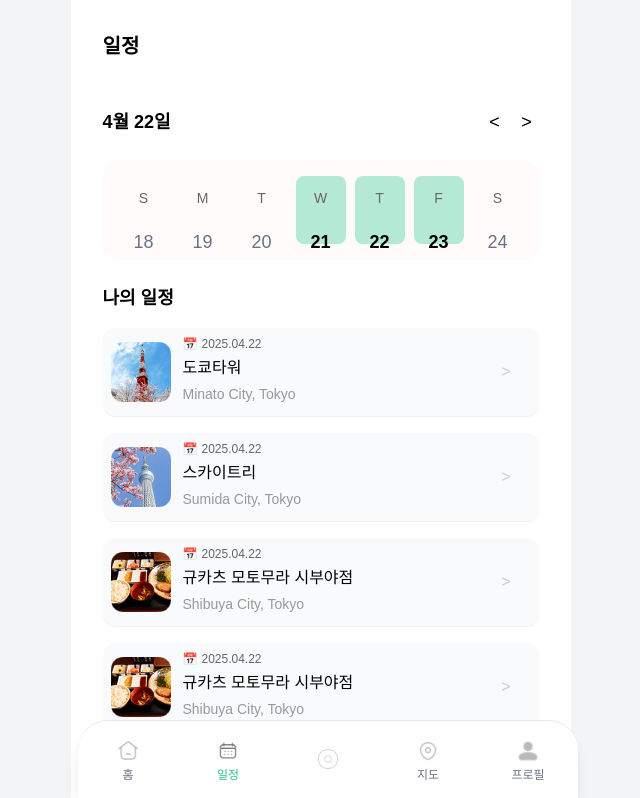
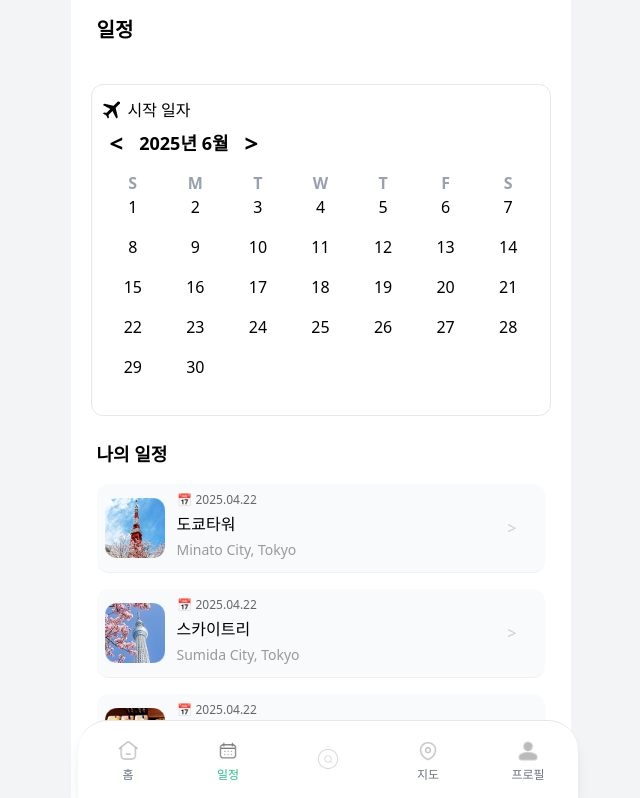
Before and after one commit to CSID-DGU/2025-1-CSC4004-1-9-YumYumGuide, a Next.js app in the folder frontend/: page /schedule in a window 1280 px wide. Shown: the top 798 px of the page, without its empty margins (312-952 px from the left). Built offline with nearby package versions, Linux system fonts and the light colour scheme.

Commit message:
feat: 달력

```diff
--- a/frontend/src/app/schedule/page.tsx
+++ b/frontend/src/app/schedule/page.tsx
@@ -1,4 +1,5 @@
-import React from 'react';
+"use client";
+import React, { useState } from 'react';
 import Image from 'next/image';
 import Link from 'next/link';
 import Navbar from '../componets/nav';
@@ -7,7 +8,37 @@ import './schedule.css';
 const Schedule = () => {
   // 요일 데이터
   const weekDays = ['S', 'M', 'T', 'W', 'T', 'F', 'S'];
-  const dates = [18, 19, 20, 21, 22, 23, 24];
+
+  // 오늘 날짜 기준 초기 연/월
+  const today = new Date();
+  const [currentYear, setCurrentYear] = useState(today.getFullYear());
+  const [currentMonth, setCurrentMonth] = useState(today.getMonth()); // 0-indexed
+
+  // 범위 선택 상태
+  const [range, setRange] = useState<{start: number|null, end: number|null}>({start: null, end: null});
+
+  // 달력 데이터 생성 함수
+  function getCalendarMatrix(year: number, month: number) {
+    const firstDay = new Date(year, month, 1).getDay(); // 0: Sunday
+    const lastDate = new Date(year, month + 1, 0).getDate();
+    const matrix = [];
+    let day = 1 - firstDay;
+    for (let i = 0; i < 6; i++) {
+      const row = [];
+      for (let j = 0; j < 7; j++) {
+        if (day > 0 && day <= lastDate) {
+          row.push(day);
+        } else {
+          row.push(null);
+        }
+        day++;
+      }
+      matrix.push(row);
+    }
+    return matrix;
+  }
+
+  const calendarMatrix = getCalendarMatrix(currentYear, currentMonth);
 
   // 일정 데이터
   const schedules = [
@@ -62,44 +93,106 @@ const Schedule = () => {
     },
   ];
 
+  // 날짜 클릭 핸들러
+  const handleDateClick = (date: number) => {
+    if (range.start === null || (range.start !== null && range.end !== null)) {
+      setRange({start: date, end: null});
+    } else {
+      setRange({start: range.start, end: date});
+    }
+  };
+
+  // 날짜가 선택된 범위에 포함되는지
+  const isSelected = (date: number) => {
+    if (range.start !== null && range.end !== null) {
+      const [min, max] = [range.start, range.end].sort((a, b) => a - b);
+      return date >= min && date <= max;
+    }
+    return date === range.start;
+  };
+
+  // 월 이동 핸들러
+  const handlePrevMonth = () => {
+    if (currentMonth === 0) {
+      setCurrentYear(currentYear - 1);
+      setCurrentMonth(11);
+    } else {
+      setCurrentMonth(currentMonth - 1);
+    }
+  };
+  const handleNextMonth = () => {
+    if (currentMonth === 11) {
+      setCurrentYear(currentYear + 1);
+      setCurrentMonth(0);
+    } else {
+      setCurrentMonth(currentMonth + 1);
+    }
+  };
+
+  // 월/일 포맷
+  const monthLabel = `${currentYear}년 ${currentMonth + 1}월`;
+
   return (
-    <div className="schedule-container max-w-[500px] mx-auto bg-white min-h-screen pb-20">
+    <div className="min-h-screen bg-white flex flex-col pb-20 max-w-[500px] mx-auto px-2.5">
       {/* 헤더 */}
       <div className="schedule-header flex justify-between items-center p-4">
         <h1 className="header-title text-xl font-medium">일정</h1>
       </div>
 
-      {/* 날짜 선택 */}
-      <div className="date-selector px-4 py-2 flex justify-between items-center">
-        <h2 className="date-title text-lg font-medium">4월 22일</h2>
-        <div className="date-navigation flex gap-2">
-          <button className="nav-button w-6 h-6 flex items-center justify-center">&lt;</button>
-          <button className="nav-button w-6 h-6 flex items-center justify-center">&gt;</button>
+      {/* 날짜 선택 (동적 달력) */}
+      <div className="date-block-cal px-2.5 mx-2.5 py-4 border border-gray-200 rounded-xl overflow-x-auto">
+        <div className="date-title-cal flex items-center gap-2">
+          <img src="/icons/airplane.png" alt="airplane" className="date-icon-cal" />
+          <span>시작 일자</span>
         </div>
-      </div>
-
-      {/* 요일 및 날짜 */}
-      <div className="week-view grid grid-cols-7 text-center bg-gray-50 p-4 rounded-xl mx-4">
-        {weekDays.map((day, index) => (
-          <div
-            className={`day-column relative flex flex-col items-center ${[21, 22, 23].includes(dates[index]) ? 'bg-[#B3E9D5] rounded-lg' : ''}`}
-            key={index}
-          >
-            <div className="day-label text-sm text-gray-400 mb-2 weekly">{day}</div>
-            <div className="date-container">
-              <div className={`date-number text-lg ${[21, 22, 23].includes(dates[index]) ? 'text-black font-semibold' : 'text-gray-500'}`}>
-                {dates[index]}
-              </div>
-            </div>
-          </div>
-        ))}
+        <div className="calendar-header-cal font-bold text-lg my-2 flex items-center gap-2">
+          <button onClick={handlePrevMonth} className="text-2xl px-2">{'<'}</button>
+          <span>{monthLabel}</span>
+          <button onClick={handleNextMonth} className="text-2xl px-2">{'>'}</button>
+        </div>
+        <div className="w-full min-w-[340px]">
+          <table className="calendar-table-cal w-full text-center">
+            <thead>
+              <tr>
+                {weekDays.map((day, i) => (
+                  <th key={i} className="text-gray-400 font-semibold text-base py-1">{day}</th>
+                ))}
+              </tr>
+            </thead>
+            <tbody>
+              {calendarMatrix.map((row, i) => (
+                <tr key={i}>
+                  {row.map((date, j) => (
+                    <td
+                      key={j}
+                      className={
+                        date
+                          ? isSelected(date)
+                            ? 'calendar-selected-cal bg-[#4CC88A] text-white font-bold rounded-lg transition-all duration-150 cursor-pointer w-9 h-9 md:w-10 md:h-10'
+                            : 'cursor-pointer w-9 h-9 md:w-10 md:h-10 transition-all duration-150'
+                          : ''
+                      }
+                      onClick={() => {
+                        if (!date) return;
+                        handleDateClick(date);
+                      }}
+                      style={{ minWidth: 36, minHeight: 36 }}
+                    >
+                      {date || ''}
+                    </td>
+                  ))}
+                </tr>
+              ))}
+            </tbody>
+          </table>
+        </div>
       </div>
 
       {/* 일정 목록 */}
       <div className="schedule-list px-4 mt-6">
         <h3 className="list-title text-lg font-bold mb-4">나의 일정</h3>
 
-        <div className="schedule-scroll-container max-h-[580px] overflow-y-scroll scrollbar-hide">
+        <div className="schedule-scroll-container max-h-[580px] overflow-y-scroll scrollbar-hide pb-24">
           <div className="space-y-4">
             {schedules.map(schedule => (
               <Link href={`/detail/${schedule.id}`} key={schedule.id}>
```
